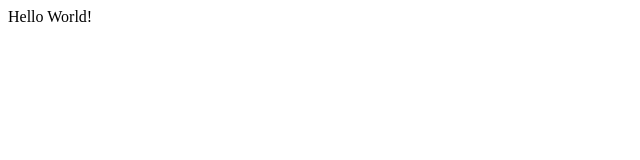
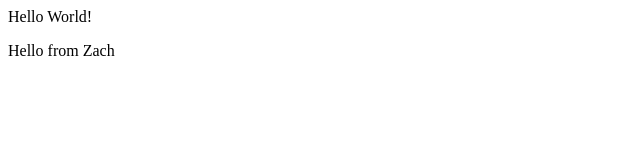
Before and after one commit to jlomelin7/754-demo, a plain HTML site: page index.html in a window 1280 px wide. Shown: the full height of the page, 0-640 px from the left. Drawn offline with Linux system fonts and the light colour scheme.

Commit message:
Added Hello from Zach to index.html

```diff
--- a/index.html
+++ b/index.html
@@ -6,6 +6,7 @@
 
 <body>
     <p>Hello World!</p>
+    <p>Hello from Zach</p>
 </body>
 
 
```
